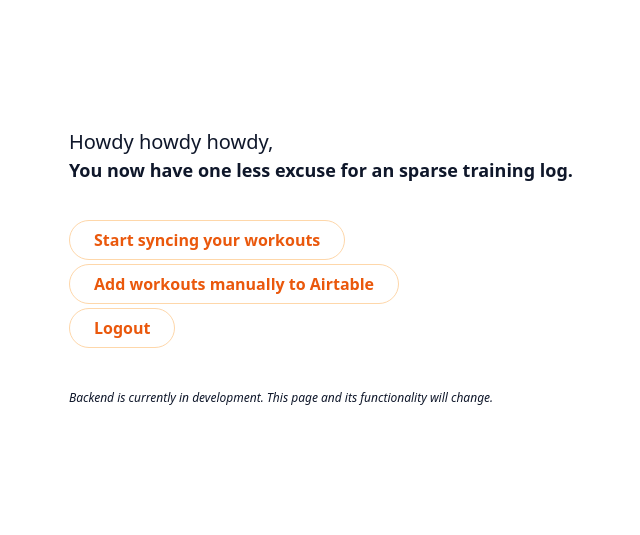
After one commit to kaimckeever/newbikeland-training, a Flask app: page /dashboard in a window 1280 px wide. The commit adds this page. Shown: the top 535 px of the page, without its empty margins (59-699 px from the left). Run offline with Flask 2, Linux system fonts and the light colour scheme.

Commit message:
add initial auth/webhook functionality + UI enhancements

```diff
--- a/app.py
+++ b/app.py
@@ -1,15 +1,160 @@
 from flask import Flask
-from flask import render_template
+from flask import (
+    render_template,
+    request,
+    redirect,
+    url_for,
+    jsonify,
+    make_response,
+    flash,
+)
 from flask_talisman import Talisman
 from flask_seasurf import SeaSurf
+from deta import Deta
 import os
+import requests
 
 app = Flask(__name__)
 Talisman(app)
 csrf = SeaSurf(app)
 app.secret_key = os.environ.get("SECRET_KEY") or os.urandom(24)
+VERIFY_TOKEN = str(os.urandom(24))
+CLIENT_ID = os.environ.get("CLIENT_ID")
+PRODUCTION_URL = os.environ.get("PRODUCTION_URL")
+FLASK_ENV = os.environ.get("FLASK_ENV")
+CLIENT_SECRET = os.environ.get("CLIENT_SECRET")
+if PROJECT_KEY := os.environ.get("PROJECT_KEY") or None:
+    deta = Deta(PROJECT_KEY)
+    users = deta.Base("users")
 
 
 @app.route("/")
 def index():
-    return render_template("index.html", strava_auth="")
+    return render_template("index.html")
+
+
+@app.route("/authorize")
+def authorize():
+    exchange_token_url = (
+        "http://localhost:5000" if FLASK_ENV == "development" else PRODUCTION_URL
+    )
+    strava_url = f"http://www.strava.com/oauth/authorize?client_id={CLIENT_ID}&response_type=code&redirect_uri={exchange_token_url}/exchange_token&approval_prompt=force&scope=activity:read_all"
+    return redirect(strava_url)
+
+
+@app.route("/exchange_token")
+def exchange_token():
+    code = request.args.get("code")
+    if error := request.args.get("error") or None:
+        return render_template("error.html", error=error)
+    exchange_token_url = "https://www.strava.com/oauth/token"
+    exchange_token_params = {
+        "client_id": CLIENT_ID,
+        "client_secret": CLIENT_SECRET,
+        "code": code,
+        "grant_type": "authorization_code",
+    }
+    exchange_token_response = requests.post(
+        exchange_token_url, params=exchange_token_params
+    )
+    response_json = exchange_token_response.json()
+    access_token = response_json["access_token"]
+    refresh_token = response_json["refresh_token"]
+    expires_at = response_json["expires_at"]
+    accepted_scopes = response_json["scope"]
+    user_id = response_json["athlete"]["id"]
+    user_name = response_json["athlete"]["firstname"]
+
+    response = redirect(url_for("dashboard"))
+    response.set_cookie("refresh_token", refresh_token)
+    response.set_cookie("access_token", access_token)
+    response.set_cookie("expires_at", expires_at)
+    response.set_cookie("accepted_scopes", accepted_scopes)
+    response.set_cookie("user_name", user_name)
+    flash("You were successfully logged in")
+    return response
+
+
+@app.route("/dashboard")
+def dashboard():
+    return render_template(
+        "dashboard.html", user_name=request.cookies.get("user_name") or ""
+    )
+
+
+@app.route("/sync")
+def sync():
+    push_subscription_url = "https://www.strava.com/api/v3/push_subscriptions"
+    callback_url = (
+        "http://localhost:5000/webhook"
+        if FLASK_ENV == "development"
+        else f"{PRODUCTION_URL}/webhook"
+    )
+    push_subscription_params = {
+        "client_id": CLIENT_ID,
+        "client_secret": CLIENT_SECRET,
+        "callback_url": callback_url,
+        "verify_token": VERIFY_TOKEN,
+    }
+    push_subscription_response = requests.post(
+        push_subscription_url, params=push_subscription_params
+    )
+    response_json = push_subscription_response.json()
+    return jsonify(response_json)
+
+
+@app.route("/webhook", methods=["GET", "POST"])
+def webhook():
+    if request.method == "POST":
+        # TODO - process webhook data
+        app.logger.info("webhook received")
+        data = request.get_json()
+        return make_response(jsonify(data), 200)
+    else:
+        mode = request.args.get("hub.mode")
+        challenge = request.args.get("hub.challenge")
+        token = request.args.get("hub.verify_token")
+        if mode and token:
+            if mode != "subscribe" or token != VERIFY_TOKEN:
+                return make_response("", 403)
+            app.logger.info("WEBHOOK_VERIFIED")
+            return make_response(jsonify({"hub.challenge": challenge}), 200)
+
+
+@app.route("/add")
+def add():
+    return make_response(
+        jsonify(
+            {"message": "placeholder for add functionality", "progress": "not started"}
+        ),
+        200,
+    )
+
+
+@app.route("/logout")
+def logout():
+    response = redirect(url_for("index"))
+    response.set_cookie("access_token", expires=0)
+    response.set_cookie("refresh_token", expires=0)
+    response.set_cookie("expires_at", expires=0)
+    response.set_cookie("user_name", expires=0)
+    flash("You were successfully logged out")
+    return response
+
+
+@app.errorhandler(404)
+def page_not_found(e):
+    return render_template(
+        "error.html",
+        who="You",
+        error="Error 404: Page not found. You are looking for a page that doesn't exist.",
+    )
+
+
+@app.errorhandler(500)
+def internal_server_error(e):
+    return render_template(
+        "error.html",
+        who="I",
+        error="Error 500: Internal server error. Try again another time.",
+    )
--- a/requirements.txt
+++ b/requirements.txt
@@ -4,3 +4,4 @@ flask-cors
 flask-seasurf
 requests
 gunicorn
+deta
--- a/static/css/main.css
+++ b/static/css/main.css
@@ -468,6 +468,11 @@ Ensure the default browser behavior of the `hidden` attribute.
   --tw-backdrop-sepia:  ;
 }
 
+.my-5 {
+  margin-top: 1.25rem;
+  margin-bottom: 1.25rem;
+}
+
 .mx-auto {
   margin-left: auto;
   margin-right: auto;
@@ -495,9 +500,9 @@ Ensure the default browser behavior of the `hidden` attribute.
   background-color: rgb(255 255 255 / var(--tw-bg-opacity));
 }
 
-.px-4 {
-  padding-left: 1rem;
-  padding-right: 1rem;
+.bg-orange-300 {
+  --tw-bg-opacity: 1;
+  background-color: rgb(253 186 116 / var(--tw-bg-opacity));
 }
 
 .px-6 {
@@ -510,17 +515,25 @@ Ensure the default browser behavior of the `hidden` attribute.
   padding-bottom: 0.5rem;
 }
 
+.px-4 {
+  padding-left: 1rem;
+  padding-right: 1rem;
+}
+
 .pt-6 {
   padding-top: 1.5rem;
+}
+
+.pt-4 {
+  padding-top: 1rem;
 }
 
 .text-center {
   text-align: center;
 }
 
-.text-2xl {
-  font-size: 1.5rem;
-  line-height: 2rem;
+.font-mono {
+  font-family: ui-monospace, SFMono-Regular, Menlo, Monaco, Consolas, "Liberation Mono", "Courier New", monospace;
 }
 
 .text-xl {
@@ -536,6 +549,11 @@ Ensure the default browser behavior of the `hidden` attribute.
 .text-xs {
   font-size: 0.75rem;
   line-height: 1rem;
+}
+
+.text-4xl {
+  font-size: 2.25rem;
+  line-height: 2.5rem;
 }
 
 .font-semibold {
@@ -592,6 +610,11 @@ Ensure the default browser behavior of the `hidden` attribute.
     background-color: rgb(30 41 59 / var(--tw-bg-opacity));
   }
 
+  .dark\:bg-orange-600 {
+    --tw-bg-opacity: 1;
+    background-color: rgb(234 88 12 / var(--tw-bg-opacity));
+  }
+
   .dark\:text-white {
     --tw-text-opacity: 1;
     color: rgb(255 255 255 / var(--tw-text-opacity));
--- a/templates/base.html
+++ b/templates/base.html
@@ -16,6 +16,17 @@
 </head>
 
 <body class="bg-white dark:bg-slate-800">
+    <div class="text-slate-900 dark:text-white bg-orange-300 dark:bg-orange-600">
+        {% with messages = get_flashed_messages() %}
+        {% if messages %}
+        <ul class=flashes>
+            {% for message in messages %}
+            <li>{{ message }}</li>
+            {% endfor %}
+        </ul>
+        {% endif %}
+        {% endwith %}
+    </div>
     <div id="content">{% block content %}
         {% endblock %}</div>
 </body>
--- /dev/null
+++ b/templates/dashboard.html
@@ -0,0 +1,34 @@
+<!DOCTYPE html>
+{% extends 'base.html' %}
+{% block title %}Newbikeland Training{% endblock %}
+{% block content %}
+<div class="text-center pt-6 sm:text-left sm:p-32">
+    <div class="text-slate-900 dark:text-white">
+        <h1 class="text-xl">Howdy howdy howdy, {{user_name}}</h1>
+        <b class="text-lg">You now have one less excuse for an sparse training log.</b>
+    </div>
+    <br>
+    <div class="my-5">
+        <a href="{{url_for('sync')}}"
+            class="px-6 py-2 text-orange-600 font-semibold rounded-full border border-orange-200 hover:text-white hover:bg-orange-600 hover:border-transparent focus:outline-none focus:ring-2 focus:ring-orange-600 focus:ring-offset-2">
+            Start syncing your workouts
+        </a>
+    </div>
+    <div class="my-5">
+        <a href="{{url_for('add')}}"
+            class="px-6 py-2 text-orange-600 font-semibold rounded-full border border-orange-200 hover:text-white hover:bg-orange-600 hover:border-transparent focus:outline-none focus:ring-2 focus:ring-orange-600 focus:ring-offset-2">
+            Add workouts manually to Airtable
+        </a>
+    </div>
+    <div class="my-5"><a href="{{url_for('logout')}}"
+            class="px-6 py-2 text-orange-600 font-semibold rounded-full border border-orange-200 hover:text-white hover:bg-orange-600 hover:border-transparent focus:outline-none focus:ring-2 focus:ring-orange-600 focus:ring-offset-2">
+            Logout
+        </a>
+    </div>
+    <br>
+    <div class="text-slate-900 dark:text-white">
+        <em class="text-xs">Backend is currently in development. This page and its functionality will change.</em>
+    </div>
+</div>
+
+{% endblock %}
--- a/templates/error.html
+++ b/templates/error.html
@@ -5,8 +5,8 @@
 <br>
 <div class="mx-auto px-4 pt-6">
     <div class="text-slate-900 dark:text-white">
-        <h1 class="text-center text-2xl">Someone done messed up.</h1>
-        <p class="text-center">{{ error }}</p>
+        <h1 class="text-center text-4xl text-orange-600 font-semibold">{{ who }} done messed up!</h1>
+        <p class="text-center text-xl font-mono pt-4">{{ error }}</p>
         <br>
         <img src="static/404.gif" class="img-responsive center-block mx-auto d-block"
             alt="&quot;You done messed up, A-a-ron!&quot; from Key and Peele">
--- a/templates/index.html
+++ b/templates/index.html
@@ -4,14 +4,14 @@
 {% block content %}
 <div class="text-center pt-6 sm:text-left sm:p-32">
     <div class="text-slate-900 dark:text-white">
-        <h1 class="text-xl">Hey Newbikelander, get connected to Strava.</h1>
+        <h1 class="text-xl">👋 Hey Newbikelander, get connected to Strava.</h1>
         <p>Connecting to Strava will automatically display rides/workouts you do in the training
             log in Airtable.
         </p>
         <b class="text-lg">Now there's one less excuse for an sparse training log.</b>
     </div>
     <br>
-    <a href="{{ strava_auth_url }}"
+    <a href="{{url_for('authorize')}}"
         class="px-6 py-2 text-orange-600 font-semibold rounded-full border border-orange-200 hover:text-white hover:bg-orange-600 hover:border-transparent focus:outline-none focus:ring-2 focus:ring-orange-600 focus:ring-offset-2">
         Log in with Strava
     </a>
```
